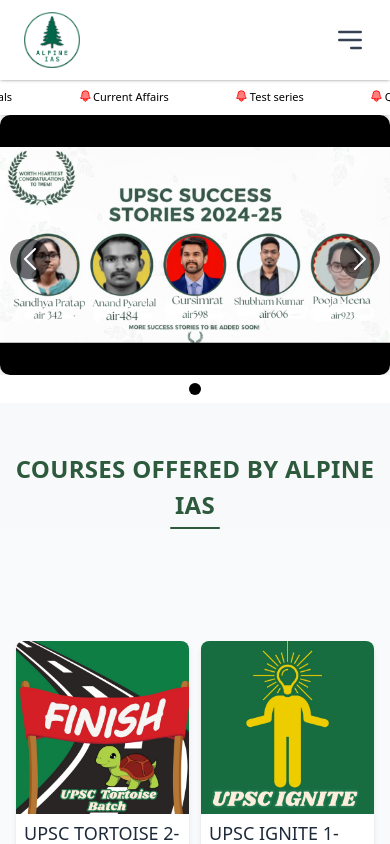
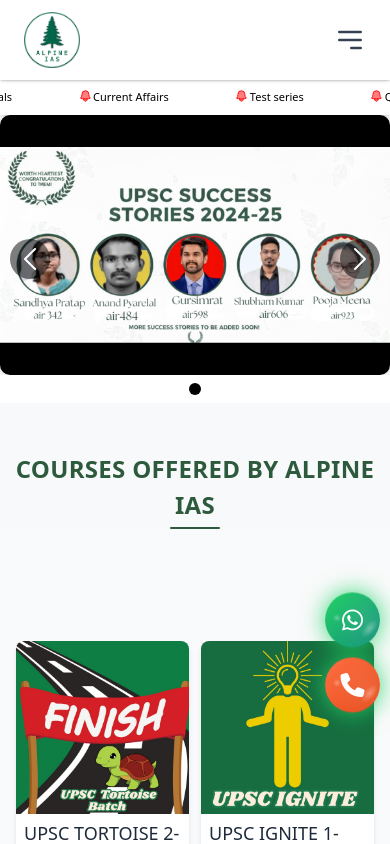
Before and after one commit to abhimanyuonline/AlpineIAS, a SvelteKit app: page / in a window 390 px wide. Built offline with nearby package versions, Linux system fonts and the light colour scheme.

Commit message:
Whatsapp icon Issue

```diff
--- a/src/routes/+layout.svelte
+++ b/src/routes/+layout.svelte
@@ -5,21 +5,7 @@
   import Footer from '../components/Footer.svelte';
   import { onMount } from 'svelte';
 
-  let isMobile = false;
-
-  // Detect screen size for responsive sidebar toggle
-  onMount(() => {
-    const checkMobile = () => {
-      isMobile = window.innerWidth < 768;
-    };
-
-    checkMobile();
-    window.addEventListener('resize', checkMobile);
-
-    return () => {
-      window.removeEventListener('resize', checkMobile);
-    };
-  });
+  // Detect screen size for responsive sidebar toggle - Removed as Sidebar is now visible on all devices
 </script>
 
 <svelte:head>
@@ -82,9 +68,7 @@
     <main class="flex-1 w-full overflow-x-hidden min-w-0">
       <slot />
     </main>
-    {#if !isMobile}
-      <SideBar />
-    {/if}
+    <SideBar />
   </div>
 
   <Footer />
```
